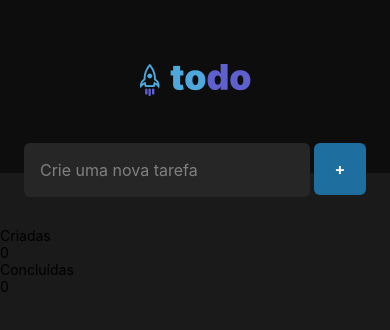
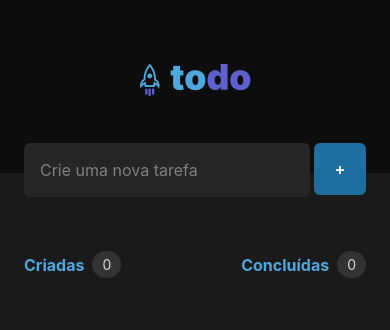
Before and after one commit to Marcelorpc/RocketSeat-ReactNative-ToDoApp, a React Native app: screen / in a window 390 px wide. Shown: the top 330 px of the page. Built offline with nearby package versions, Linux system fonts and the light colour scheme.

Commit message:
create tasksView style

```diff
--- a/src/screens/Home/styles.ts
+++ b/src/screens/Home/styles.ts
@@ -46,5 +46,30 @@ export const styles = StyleSheet.create({
   mainContent: {
     flex: 1,
     backgroundColor: "#1A1A1A"
+  },
+
+  tasksView: {
+    padding: 24
+  },
+  tasksHeader: {
+    flexDirection: "row",
+    justifyContent: "space-between"
+  },
+  tasksHeaderWrapper: {
+    flexDirection: "row",
+    alignItems: "center",
+    gap: 8
+  },
+  tasksHeaderTitle: {
+    fontSize: 16,
+    fontWeight: '700',
+    color: "#4EA8DE"
+  },
+  tasksHeaderNumber: {
+    color: "#D9D9D9",
+    paddingVertical: 5,
+    paddingHorizontal: 10,
+    backgroundColor: "#333333",
+    borderRadius: 50
   }
-})
+});
```
